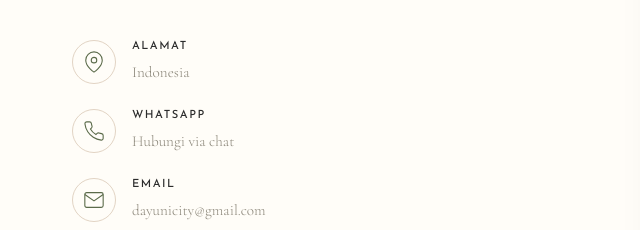
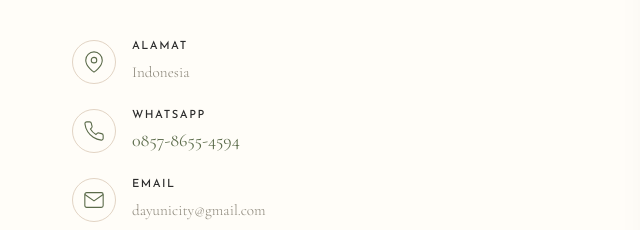
Before and after one commit to anirudhatalmale6-alt/dayuni-city-website, a plain HTML site: page index.html in a window 1280 px wide. Shown: the part 4590-4820 px from the top of the page, 0-640 px from the left. Drawn offline with nearby package versions, Linux system fonts and the light colour scheme; a web font is replaced by a local one.

Commit message:
Add WhatsApp contact number

```diff
--- a/index.html
+++ b/index.html
@@ -380,7 +380,7 @@
               </div>
               <div>
                 <strong>WhatsApp</strong>
-                <span>Hubungi via chat</span>
+                <a href="https://wa.me/6285786554594" target="_blank" rel="noopener" style="color: var(--olive); text-decoration: none;">0857-8655-4594</a>
               </div>
             </div>
             <div class="contact-item">
```
